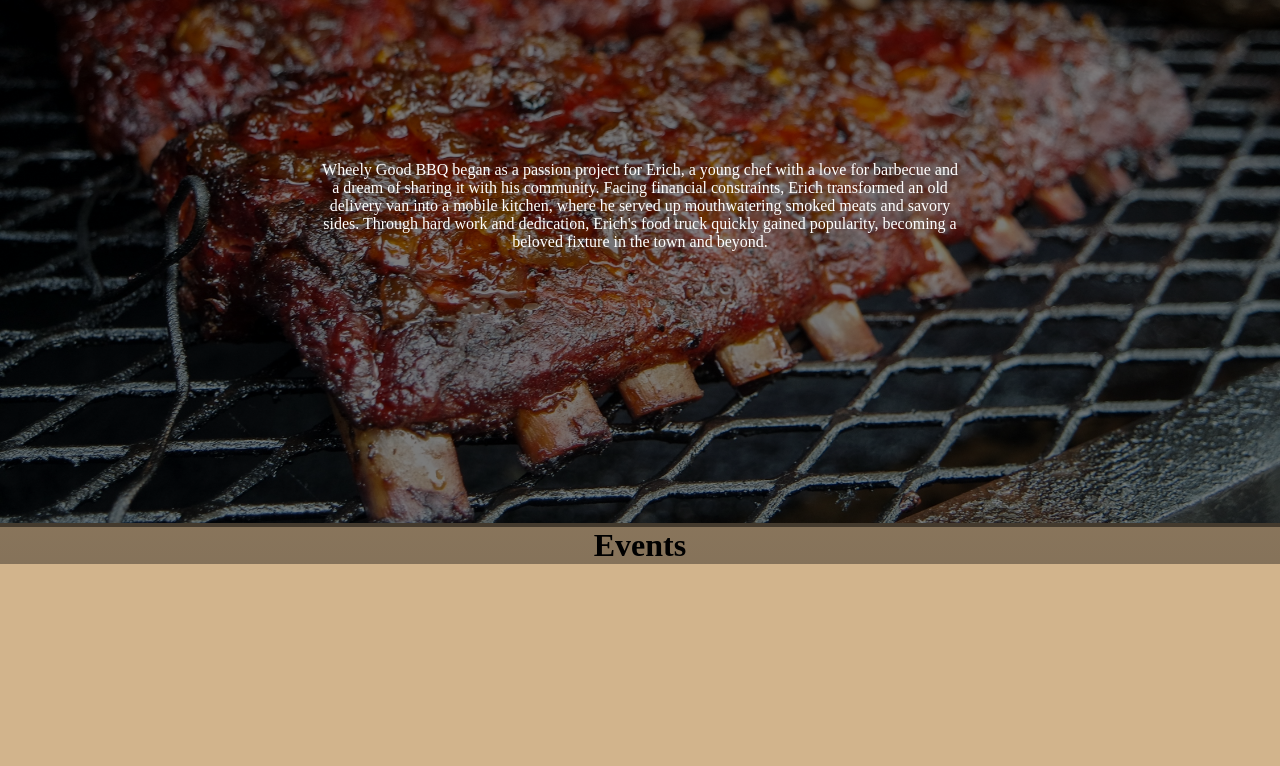
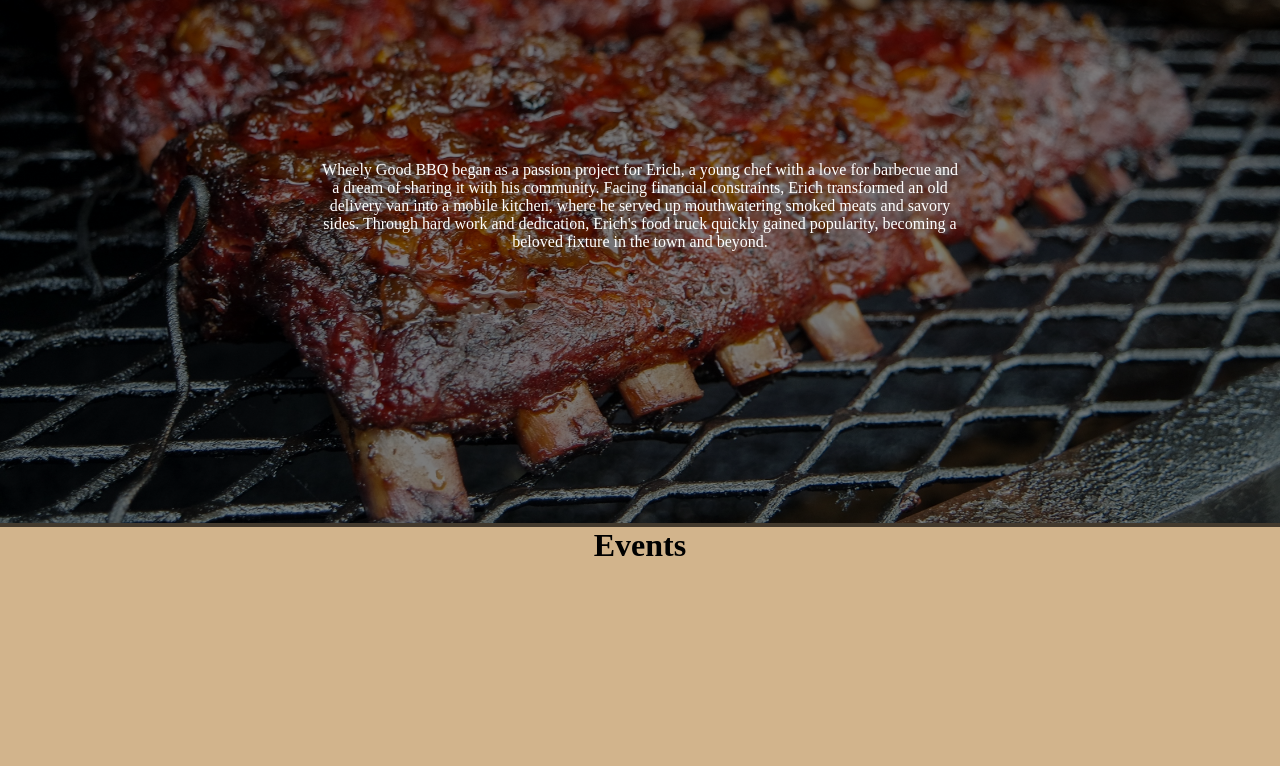
Before and after one commit to JBStrange1/JSFinalProject, a website: page public/Home/Home.html in a window 1280 px wide. Shown: the part 326-1092 px from the top of the page. Drawn offline with Linux system fonts and the light colour scheme; no server answers.

Commit message:
Final touches on homepage.

```diff
--- a/public/Home/Home.html
+++ b/public/Home/Home.html
@@ -26,7 +26,9 @@
             </div>
           </div>
           <br>
-          <h1 class="eventHeader">Events</h1>
+          <div>
+            <h1 class="eventHeader">Events</h1>
+          </div>
         <div id="cards">
             <div class="button" id="previousButton">
                 <button>&lt;</button>
--- a/public/site.css
+++ b/public/site.css
@@ -2,6 +2,7 @@ h1{
     width: 100%;
     text-align: center;
     margin:0;
+    background-color: tan;
 }
 body{
     background: linear-gradient(to top, #595147, #CAA677);
```
